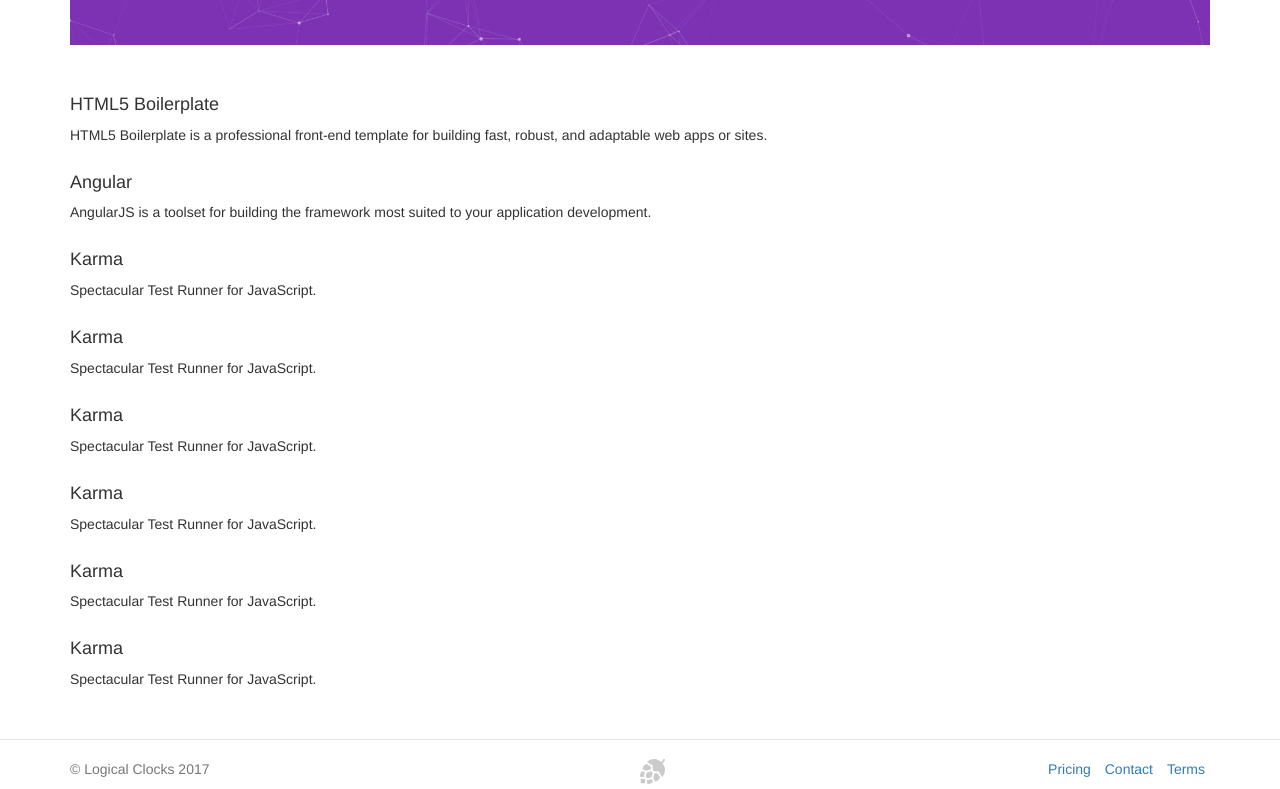
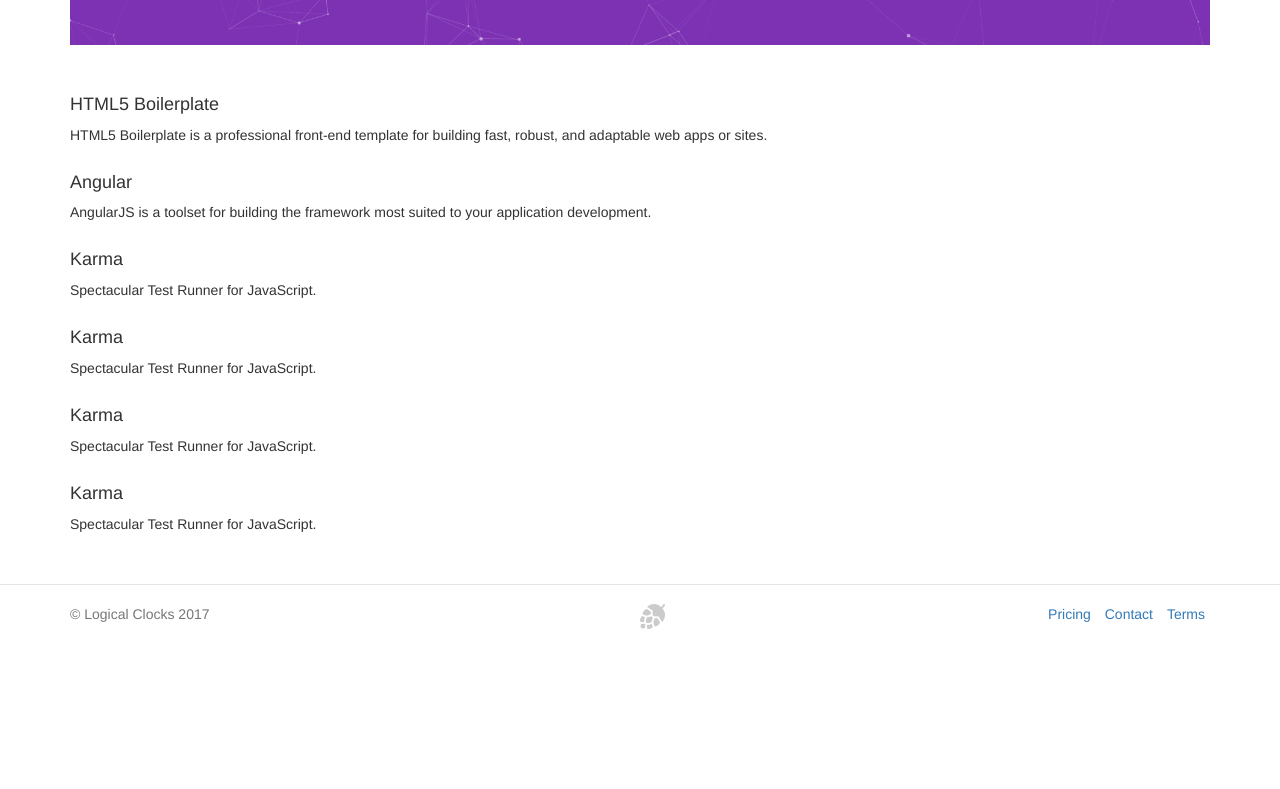
Before and after one commit to ErmiasG/Dashboard, a website: page app/index.html in a window 1280 px wide. Shown: the part 302-1091 px from the top of the page. After the commit the page ends 936 px from the top, so only its background shows below. Drawn offline with nearby package versions, Linux system fonts and the light colour scheme; some packages are replaced by stand-ins of ours; files that its build step writes are made by us from their sources.

```diff
--- a/app/views/main.html
+++ b/app/views/main.html
@@ -62,10 +62,4 @@
 
   <h4>Karma</h4>
   <p>Spectacular Test Runner for JavaScript.</p>
-
-  <h4>Karma</h4>
-  <p>Spectacular Test Runner for JavaScript.</p>
-
-  <h4>Karma</h4>
-  <p>Spectacular Test Runner for JavaScript.</p>
 </div>
```
Also changed, not shown: 3 other files.
